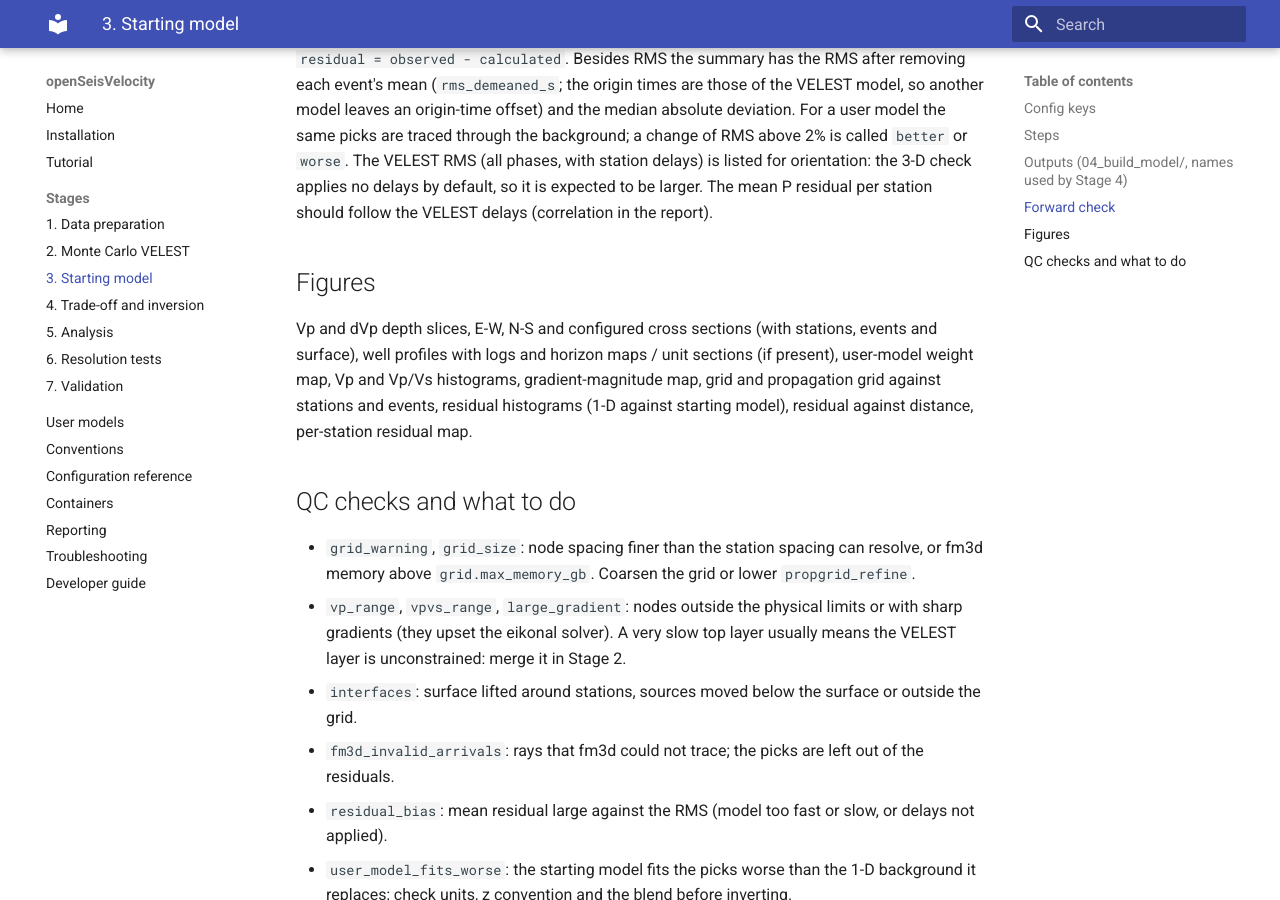
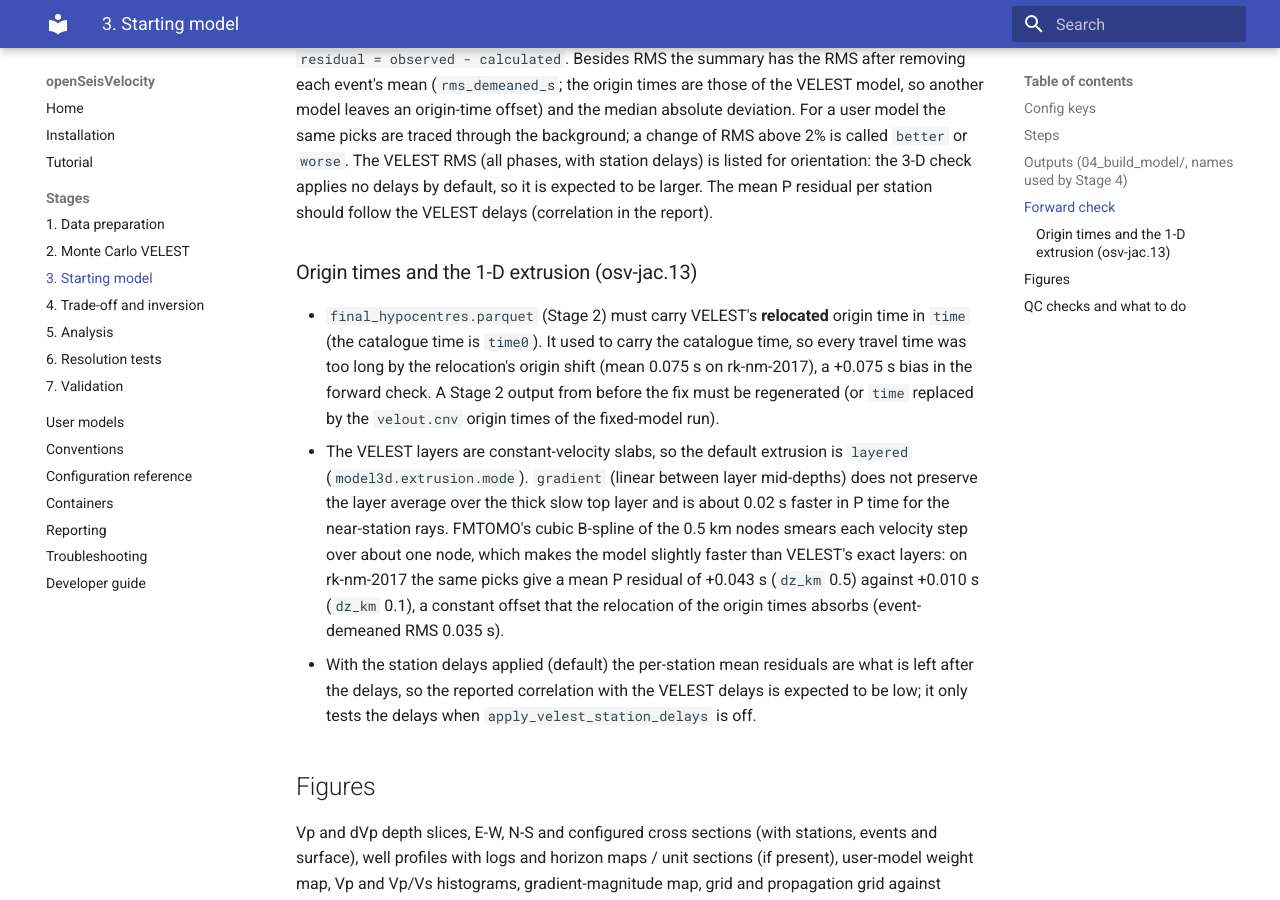
Before and after one commit to StevenSewell83/openseisvelocity, an MkDocs documentation site: the page built from docs/stage3_model.md, in a window 1280 px wide and 900 px high, scrolled down 1657 px. Built offline with MkDocs 1.6.1 and Material for MkDocs 9.7.7, drawn with Linux system fonts in a browser that asks for light colours.

Commit message:
Fix Stage 3 travel times: use VELEST-relocated origin times; default layered extrusion (osv-jac.13)
Co-Authored-By: Claude Opus 5.5 <noreply@anthropic.com>

```diff
--- a/docs/stage3_model.md
+++ b/docs/stage3_model.md
@@ -59,6 +59,24 @@ through the background; a change of RMS above 2% is called `better` or `worse`.
 default, so it is expected to be larger. The mean P residual per station should follow the VELEST
 delays (correlation in the report).
 
+### Origin times and the 1-D extrusion (osv-jac.13)
+
+- `final_hypocentres.parquet` (Stage 2) must carry VELEST's **relocated** origin time in `time`
+  (the catalogue time is `time0`). It used to carry the catalogue time, so every travel time was
+  too long by the relocation's origin shift (mean 0.075 s on rk-nm-2017), a +0.075 s bias in the
+  forward check. A Stage 2 output from before the fix must be regenerated (or `time` replaced by the
+  `velout.cnv` origin times of the fixed-model run).
+- The VELEST layers are constant-velocity slabs, so the default extrusion is `layered`
+  (`model3d.extrusion.mode`). `gradient` (linear between layer mid-depths) does not preserve the
+  layer average over the thick slow top layer and is about 0.02 s faster in P time for the
+  near-station rays. FMTOMO's cubic B-spline of the 0.5 km nodes smears each velocity step over about
+  one node, which makes the model slightly faster than VELEST's exact layers: on rk-nm-2017 the same
+  picks give a mean P residual of +0.043 s (`dz_km` 0.5) against +0.010 s (`dz_km` 0.1), a
+  constant offset that the relocation of the origin times absorbs (event-demeaned RMS 0.035 s).
+- With the station delays applied (default) the per-station mean residuals are what is left after
+  the delays, so the reported correlation with the VELEST delays is expected to be low; it only
+  tests the delays when `apply_velest_station_delays` is off.
+
 ## Figures
 
 Vp and dVp depth slices, E-W, N-S and configured cross sections (with stations, events and surface),
```
Also changed, not shown: docs/config_reference.md (+1 -1 lines), docs/conventions.md (+8 -0 lines), 6 other files.
